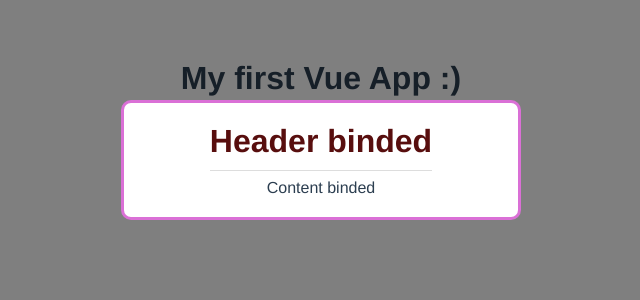
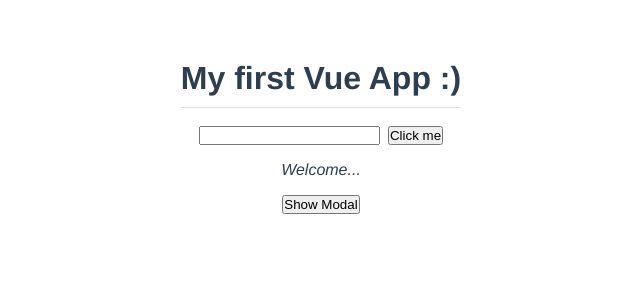
Before and after one commit to HigherGround189/vue-learning, a Vue app: page / in a window 1280 px wide. Shown: the top 300 px of the page, without its empty margins (319-959 px from the left). Built offline with nearby package versions, Linux system fonts and the light colour scheme.

Commit message:
emitting custom events

```diff
--- a/src/App.vue
+++ b/src/App.vue
@@ -1,8 +1,10 @@
 <template>
-  <h1>{{ title }}</h1><br>
+  <h1>{{ title }}</h1><br><br/>
   <input type="text" ref="name">
   <button @click="handleClick">Click me</button>
-  <Modal :modal="modal" theme="sale"/>
+  <Modal :modal="modal" theme="sale" @closeModal="toggleModal" v-show="showModal"/>
+  <p>Welcome...</p>
+  <button @click="toggleModal">Show Modal</button>
 </template>
 
 <script>
@@ -14,7 +16,8 @@ export default {
   data() {
     return {
       title: "My first Vue App :)",
-      modal: {"header": "Header binded", "content": "Content binded"}
+      modal: {"header": "Header binded", "content": "Content binded"},
+      showModal: false
     }
   },
   methods: {
@@ -22,6 +25,9 @@ export default {
       console.log(this.$refs.name)
       this.$refs.name.classList.add("active")
       this.$refs.name.focus()
+    },
+    toggleModal() {
+      this.showModal = !this.showModal
     }
   }
 }
@@ -37,6 +43,15 @@ export default {
   margin-top: 60px;
 }
 
+p {
+  margin-block: 1rem;
+  font-style: italic;
+}
+
+input {
+  margin-right: 0.5rem;
+}
+
 h1 {
   border-bottom: 1px solid #ddd;
   display: inline-block;
--- a/src/assets/global.css
+++ b/src/assets/global.css
@@ -2,4 +2,5 @@
   box-sizing: border-box;
   margin: 0;
   padding: 0;
+  transition: 0.3s all;
 }
--- a/src/components/Modal.vue
+++ b/src/components/Modal.vue
@@ -1,5 +1,5 @@
 <template>
-    <div class="backdrop">
+    <div class="backdrop" @click="closeModal">
         <div class="modal" :class="{ sale: theme === 'sale' }">
             <h1>{{ modal.header }}</h1>
             <p>{{ modal.content }}</p>
@@ -10,6 +10,11 @@
 <script>
 export default {
     props: ['modal', 'theme'],
+    methods: {
+        closeModal() {
+            this.$emit("closeModal")
+        }
+    }
 }
 </script>
 
```
